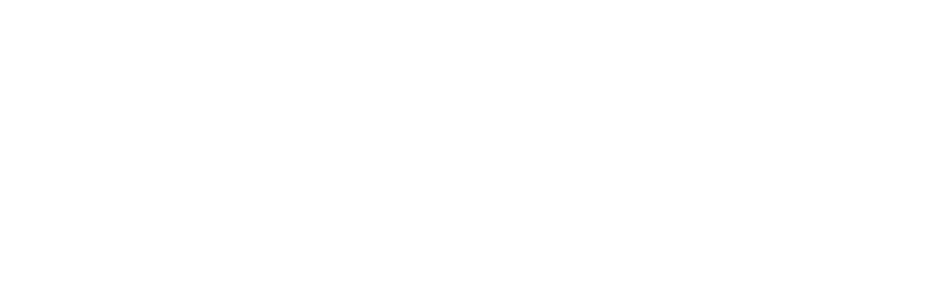
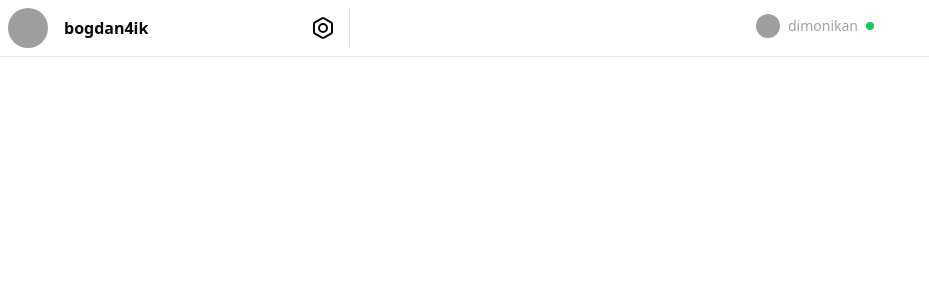
Before and after one commit to tanziqly/ChatApp, a React (Vite) app in the folder client/: page /chat in a window 1280 px wide. Before the commit this address had no page. Shown: the top 300 px of the page, without its empty margins (0-929 px from the left). Built offline with nearby package versions, Linux system fonts and the light colour scheme; grey boxes are pictures that could not be loaded.

Commit message:
chat header

```diff
--- a/client/src/App.tsx
+++ b/client/src/App.tsx
@@ -2,6 +2,7 @@
 import Home from "./pages/Home";
 import SignUp from "./pages/SignUp";
 import SignIn from "./components/ui/SignIn";
+import Chat from "./pages/Chat";
 
 export default function App() {
   return (
@@ -10,6 +11,7 @@
         <Route path="/" element={<Home />} />
         <Route path="/sign-up" element={<SignUp />} />
         <Route path="/sign-in" element={<SignIn />} />
+        <Route path="/chat" element={<Chat />} />
       </Routes>
     </BrowserRouter>
   );
--- /dev/null
+++ b/client/src/components/ChatHeader.tsx
@@ -0,0 +1,30 @@
+import { Avatar, AvatarFallback, AvatarImage } from "./ui/avatar";
+import { Button } from "./ui/button";
+import { UserDropdown } from "./UserDropdown";
+
+export default function ChatHeader() {
+  return (
+    <div className="flex py-2 border-b">
+      <div className="flex justify-between border-r items-center px-2 max-w-[350px] w-full">
+        <div className="flex items-center gap-4">
+          <Avatar>
+            <AvatarImage src="https://github.com/shadcn.png" />
+            <AvatarFallback>CN</AvatarFallback>
+          </Avatar>
+          <span className="font-bold">bogdan4ik</span>
+        </div>
+        <UserDropdown />
+      </div>
+      <div className="flex flex-1 justify-center">
+        <Button variant="ghost" className="flex items-center gap-2">
+          <Avatar className="w-6 h-6">
+            <AvatarImage src="https://github.com/shadcn.png" />
+            <AvatarFallback>CN</AvatarFallback>
+          </Avatar>
+          <span className="text-neutral-400">dimonikan</span>
+          <div className="h-2 w-2 rounded-full bg-green-500"></div>
+        </Button>
+      </div>
+    </div>
+  );
+}
--- /dev/null
+++ b/client/src/components/UserDropdown.tsx
@@ -0,0 +1,32 @@
+import { Button } from "@/components/ui/button";
+import {
+  DropdownMenu,
+  DropdownMenuContent,
+  DropdownMenuGroup,
+  DropdownMenuItem,
+  DropdownMenuLabel,
+  DropdownMenuSeparator,
+  DropdownMenuTrigger,
+} from "@/components/ui/dropdown-menu";
+
+import { Bolt } from "lucide-react";
+
+export function UserDropdown() {
+  return (
+    <DropdownMenu>
+      <DropdownMenuTrigger asChild>
+        <Button variant="ghost" size="icon">
+          <Bolt />
+        </Button>
+      </DropdownMenuTrigger>
+      <DropdownMenuContent className="w-56">
+        <DropdownMenuLabel>My Account</DropdownMenuLabel>
+        <DropdownMenuSeparator />
+        <DropdownMenuGroup>
+          <DropdownMenuItem>Profile</DropdownMenuItem>
+          <DropdownMenuItem>Settings</DropdownMenuItem>
+        </DropdownMenuGroup>
+      </DropdownMenuContent>
+    </DropdownMenu>
+  );
+}
--- /dev/null
+++ b/client/src/pages/Chat.tsx
@@ -0,0 +1,9 @@
+import ChatHeader from "@/components/ChatHeader";
+
+export default function Chat() {
+  return (
+    <div>
+      <ChatHeader />
+    </div>
+  );
+}
```
